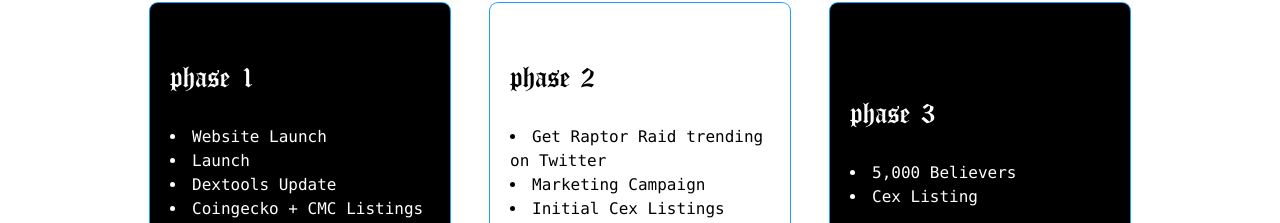
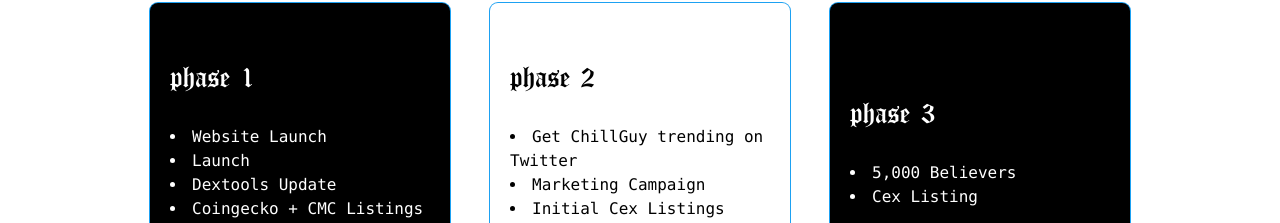
Before and after one commit to HoomanSafe/chillguybnb, a React (Vite) app: page / in a window 1280 px wide. Shown: the part 1551-1774 px from the top of the page. Built offline with nearby package versions, Linux system fonts and the light colour scheme; a web font is replaced by a local one.

Commit message:
Update Map.jsx

```diff
--- a/src/Components/Map.jsx
+++ b/src/Components/Map.jsx
@@ -1,5 +1,5 @@
 import React from "react";
-import Jesus from "../assets/jesus3.png";
+import Jesus from "../assets/bannerchillguy.jpg";
 
 const Map = () => {
   return (
@@ -35,7 +35,7 @@
           >
             <h2 className="text-3xl">phase 2</h2>
             <ul className="flex flex-col w-full list-disc font-mono list-inside">
-              <li className="">Get  Raptor Raid trending on Twitter</li>
+              <li className="">Get  ChillGuy trending on Twitter</li>
               <li className="">Marketing Campaign</li>
               <li className="">Initial Cex Listings</li>
               <li className="">Community Growth </li>
```
